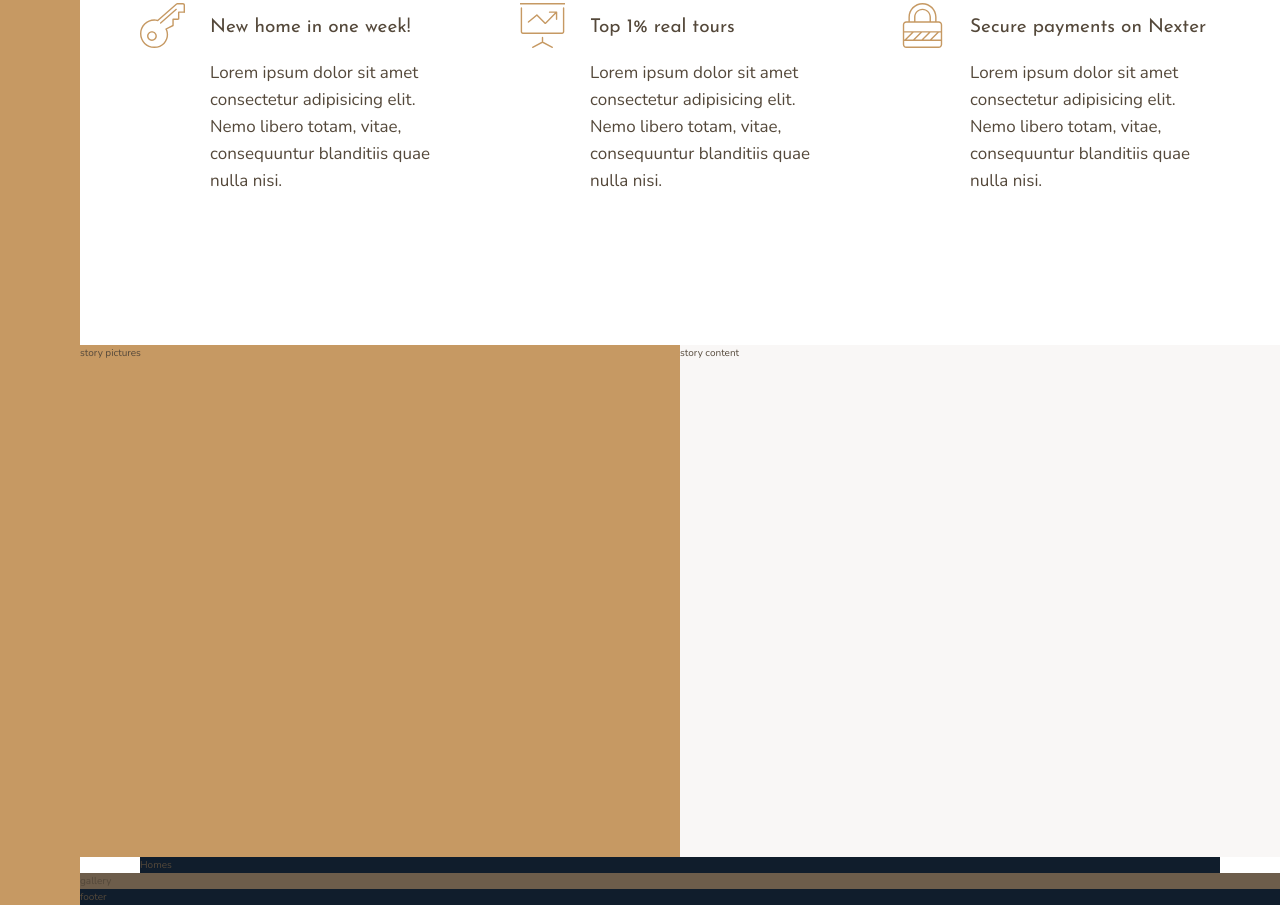
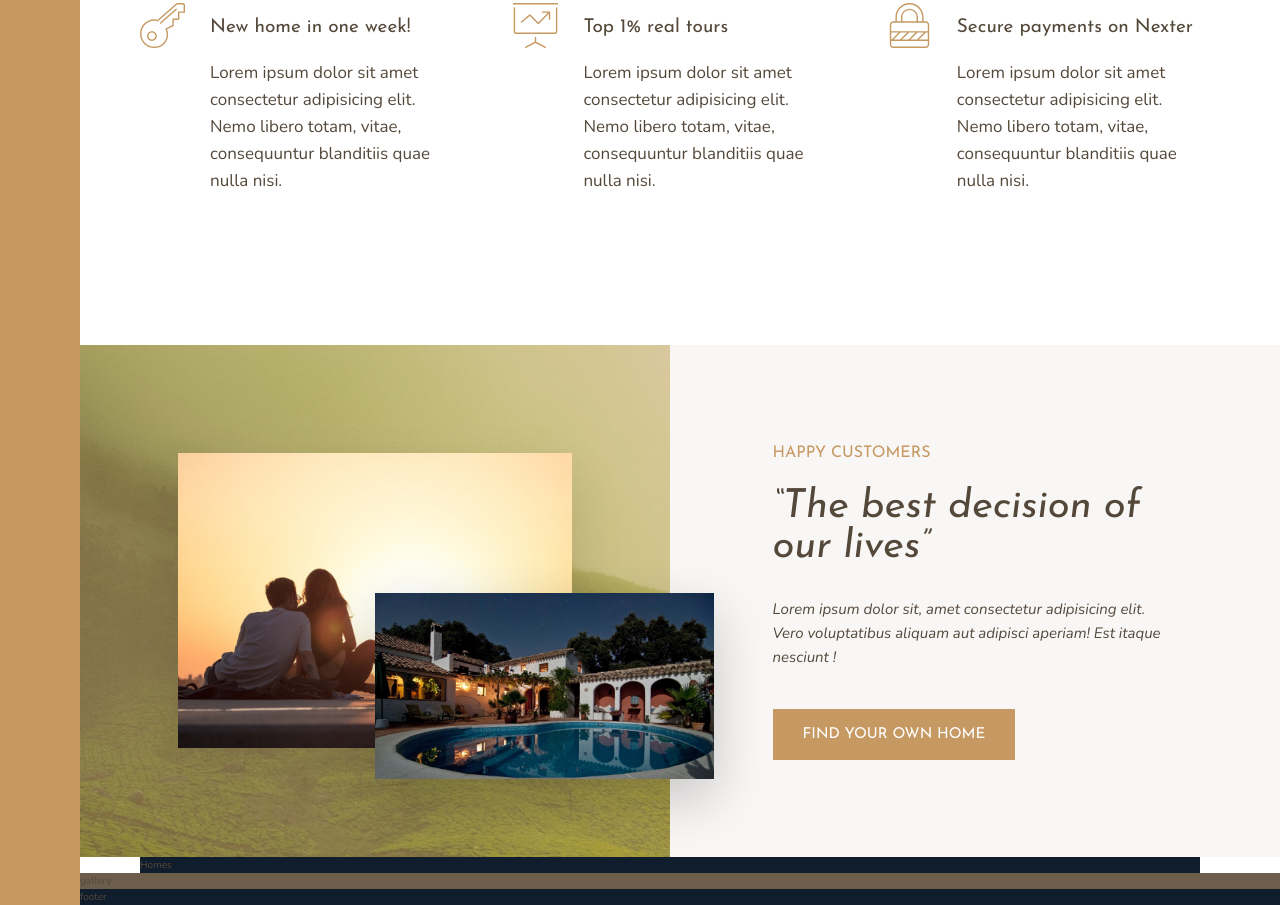
Before and after one commit to FlamingShali/Nexter-, a website: page index.html in a window 1280 px wide. Shown: the part 1018-1923 px from the top of the page. Drawn offline with nearby package versions, Linux system fonts and the light colour scheme.

Commit message:
added story section

```diff
--- a/index.html
+++ b/index.html
@@ -74,11 +74,16 @@
     </section>
 
     <div class="story__pictures">
-        story pictures
+        <img src="img/story-1.jpeg" alt="Couple with new house" class="story__img--1">
+        <img src="img/story-2.jpeg" alt="New house" class="story__img--2">
     </div>
 
     <div class="story__content">
-        story content
+        <h3 class="heading-3 mb-sm">Happy Customers</h3>
+        <h2 class="heading-2 heading-2--dark mb-md">&ldquo;The best decision of our lives&rdquo;</h2>
+        <p class="story__text ">Lorem ipsum dolor sit, amet consectetur adipisicing elit. Vero voluptatibus aliquam aut
+            adipisci aperiam! Est itaque nesciunt !</p>
+        <button class="btn">Find your own home</button>
     </div>
 
     <section class="homes">
--- a/sass/_story.scss
+++ b/sass/_story.scss
@@ -1,11 +1,46 @@
-.story{
+.story {
   &__pictures {
     background-color: $color-primary;
     grid-column: full-start / col-end 4;
+    display: grid;
+    grid-template-rows: repeat(6, 1fr);
+    grid-template-columns: repeat(6, 1fr);
+    align-items: center;
+    background-image: linear-gradient(
+        rgba($color-primary, 0.5),
+        rgba($color-primary, 0.5)
+      ),
+      url(../img/back.jpg);
   }
 
-    &__content{
+  &__img--1 {
+    width: 100%;
+    grid-row: 2 /6;
+    grid-column: 2 /6;
+    box-shadow: 0 2rem 5rem rgba(0, 0, 0, 0.1);
+  }
+  &__img--2 {
+    width: 115%;
+    grid-row: 4/6;
+    grid-column: 4 / 7;
+    z-index: 20;
+    box-shadow: 0 2rem 5rem rgba(0, 0, 0, 0.2);
+  }
+
+  &__content {
     background-color: $color-grey-light-1;
     grid-column: col-start 5 / full-end;
+
+    padding: 6rem 8vw;
+
+    display: grid;
+    align-content: center;
+    justify-items: start;
+  }
+
+  &__text {
+    font-size: 1.5rem;
+    font-style: italic;
+    margin-bottom: 4rem;
   }
 }
--- a/sass/_typography.scss
+++ b/sass/_typography.scss
@@ -8,9 +8,22 @@
 }
 .heading-2 {
   @extend %heading;
+  font-size: 4rem;
+  font-style: italic;
+  line-height: 1;
+
+  &--light {
+    color: $color-grey-light-1;
+  }
+  &--dark {
+    color: $color-grey-dark-1;
+  }
 }
 .heading-3 {
   @extend %heading;
+  font-size: 1.6rem;
+  color: $color-primary;
+  text-transform: uppercase;
 }
 .heading-4 {
   @extend %heading;
@@ -23,3 +36,25 @@
     color: $color-grey-dark-1;
   }
 }
+
+.btn {
+  background-color: $color-primary;
+  color: #fff;
+  border: none;
+  border-radius: 0;
+  font-family: $font-display;
+  font-size: 1.5rem;
+  text-transform: uppercase;
+  padding: 1.8rem 3rem;
+  cursor: pointer;
+  transition: all 0.2s;
+
+  &:hover {
+    background-color: $color-primary-dark;
+  }
+}
+
+.mb-sm{margin-bottom: 2rem; }
+.mb-md{margin-bottom: 3rem; }
+.mb-lg{margin-bottom: 4rem; }
+.mb-hg{margin-bottom: 8rem; }
```
Also changed, not shown: sass/_base.scss (+7 -9 lines), css/style.css. Lines whose indentation alone changed are shown as unchanged.
